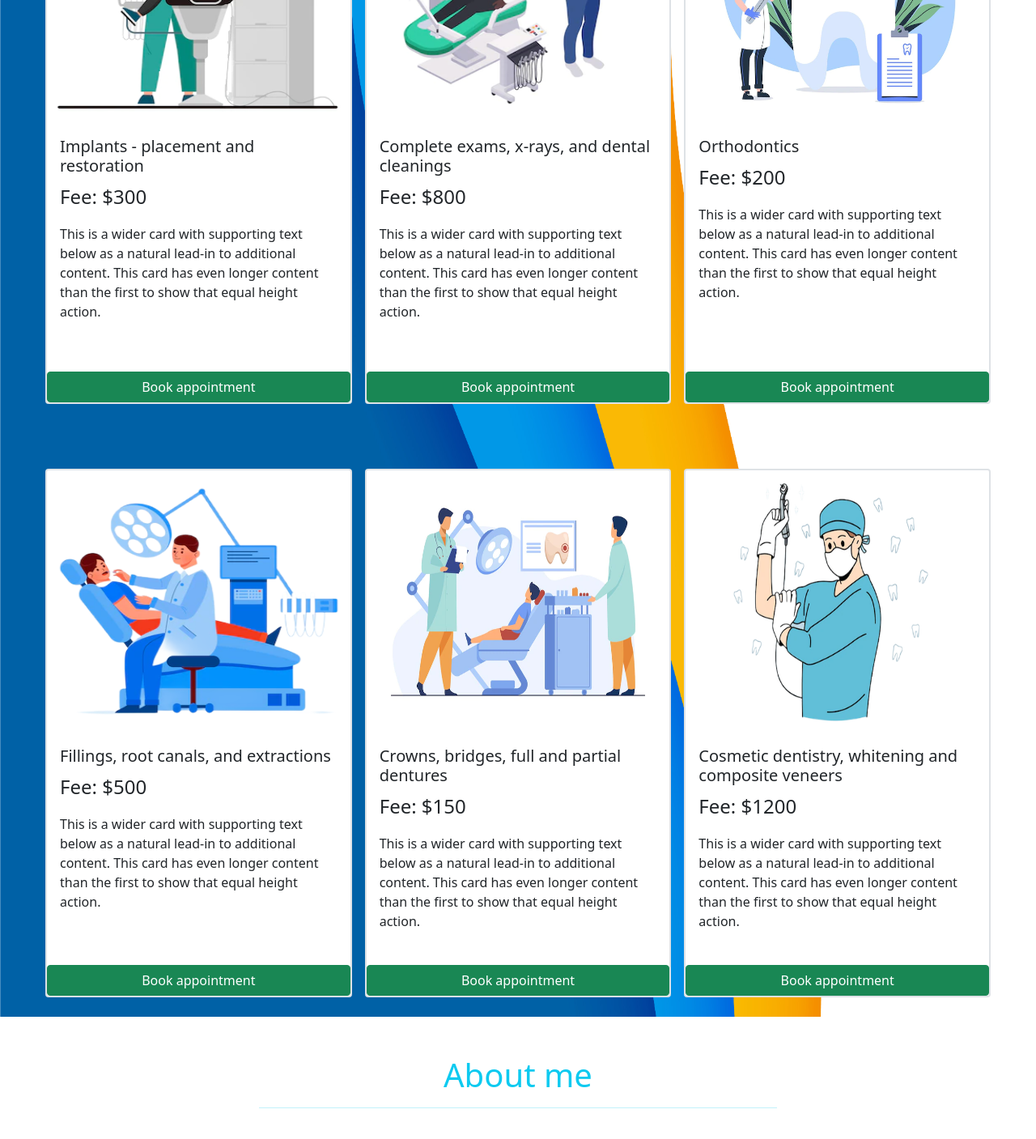
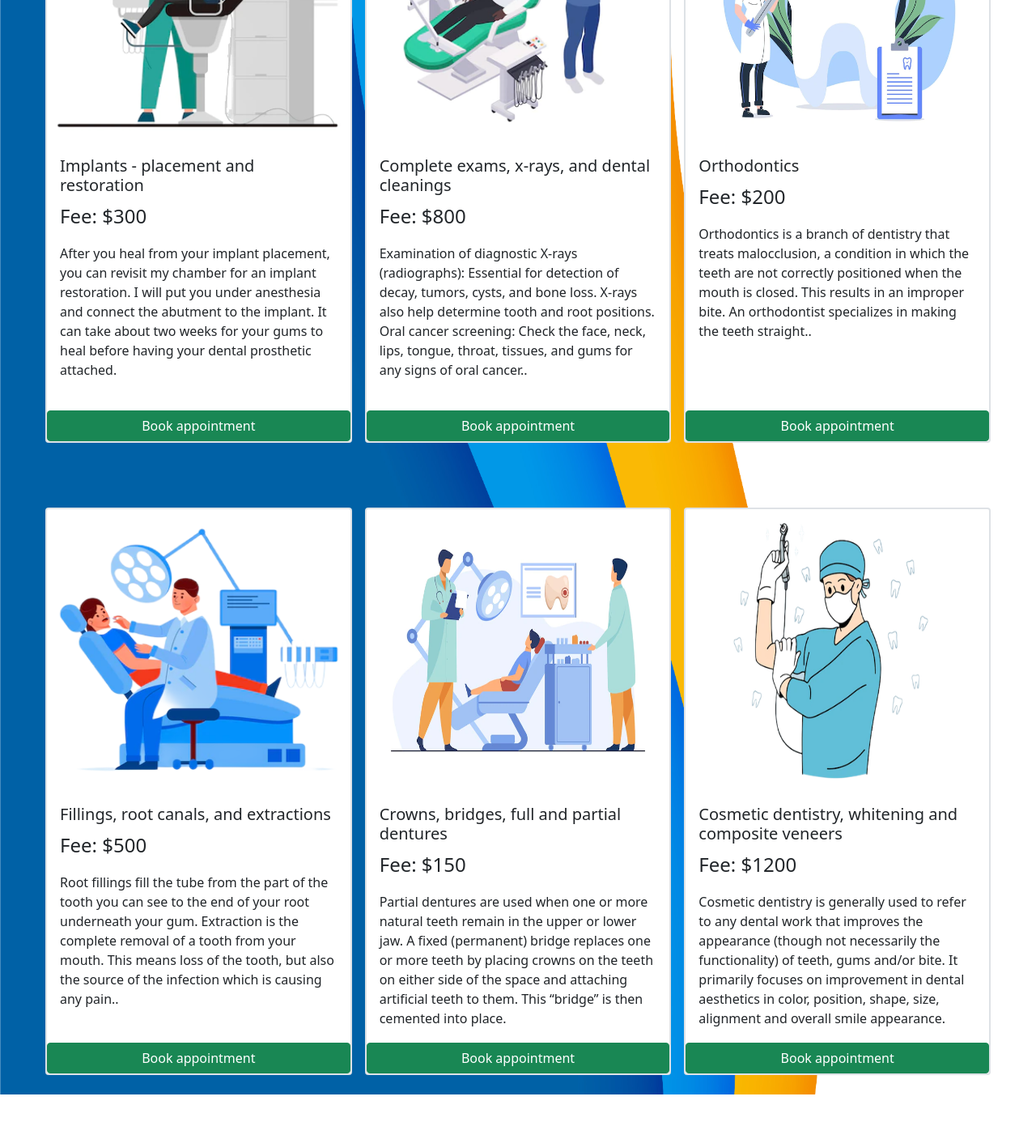
Before and after one commit to MdMehedi-Hasan/Dazzle-dentist, a React (Create React App) app: page / in a window 1280 px wide. Shown: the part 1420-2827 px from the top of the page at 81% size. Built offline with nearby package versions, Linux system fonts and the light colour scheme; no server answers; a web font is replaced by a local one.

Commit message:
meaningful text edited

```diff
--- a/src/Components/Pages/Home/Home.js
+++ b/src/Components/Pages/Home/Home.js
@@ -124,9 +124,7 @@ const Home = () => {
             <Card.Title>Implants - placement and restoration</Card.Title>
             <Card.Text className="fs-4">Fee: $300</Card.Text>
             <Card.Text>
-              This is a wider card with supporting text below as a natural
-              lead-in to additional content. This card has even longer content
-              than the first to show that equal height action.
+            After you heal from your implant placement, you can revisit my chamber for an implant restoration. I will put you under anesthesia and connect the abutment to the implant. It can take about two weeks for your gums to heal before having your dental prosthetic attached.
             </Card.Text>
           </Card.Body>
           <Button variant="success" as={Link} to="/checkout">
@@ -141,9 +139,7 @@ const Home = () => {
             </Card.Title>
             <Card.Text className="fs-4">Fee: $800</Card.Text>
             <Card.Text>
-              This is a wider card with supporting text below as a natural
-              lead-in to additional content. This card has even longer content
-              than the first to show that equal height action.
+            Examination of diagnostic X-rays (radiographs): Essential for detection of decay, tumors, cysts, and bone loss. X-rays also help determine tooth and root positions. Oral cancer screening: Check the face, neck, lips, tongue, throat, tissues, and gums for any signs of oral cancer..
             </Card.Text>
           </Card.Body>
           <Button variant="success" as={Link} to="/checkout">
@@ -156,9 +152,7 @@ const Home = () => {
             <Card.Title>Orthodontics</Card.Title>
             <Card.Text className="fs-4">Fee: $200</Card.Text>
             <Card.Text>
-              This is a wider card with supporting text below as a natural
-              lead-in to additional content. This card has even longer content
-              than the first to show that equal height action.
+            Orthodontics is a branch of dentistry that treats malocclusion, a condition in which the teeth are not correctly positioned when the mouth is closed. This results in an improper bite. An orthodontist specializes in making the teeth straight..
             </Card.Text>
           </Card.Body>
           <Button variant="success" as={Link} to="/checkout">
@@ -173,9 +167,7 @@ const Home = () => {
             <Card.Title>Fillings, root canals, and extractions</Card.Title>
             <Card.Text className="fs-4">Fee: $500</Card.Text>
             <Card.Text>
-              This is a wider card with supporting text below as a natural
-              lead-in to additional content. This card has even longer content
-              than the first to show that equal height action.
+            Root fillings fill the tube from the part of the tooth you can see to the end of your root underneath your gum. Extraction is the complete removal of a tooth from your mouth. This means loss of the tooth, but also the source of the infection which is causing any pain..
             </Card.Text>
           </Card.Body>
           <Button variant="success" as={Link} to="/checkout">
@@ -190,9 +182,7 @@ const Home = () => {
             </Card.Title>
             <Card.Text className="fs-4">Fee: $150</Card.Text>
             <Card.Text>
-              This is a wider card with supporting text below as a natural
-              lead-in to additional content. This card has even longer content
-              than the first to show that equal height action.
+            Partial dentures are used when one or more natural teeth remain in the upper or lower jaw. A fixed (permanent) bridge replaces one or more teeth by placing crowns on the teeth on either side of the space and attaching artificial teeth to them. This “bridge” is then cemented into place.
             </Card.Text>
           </Card.Body>
           <Button variant="success" as={Link} to="/checkout">
@@ -207,9 +197,7 @@ const Home = () => {
             </Card.Title>
             <Card.Text className="fs-4">Fee: $1200</Card.Text>
             <Card.Text>
-              This is a wider card with supporting text below as a natural
-              lead-in to additional content. This card has even longer content
-              than the first to show that equal height action.
+            Cosmetic dentistry is generally used to refer to any dental work that improves the appearance (though not necessarily the functionality) of teeth, gums and/or bite. It primarily focuses on improvement in dental aesthetics in color, position, shape, size, alignment and overall smile appearance.
             </Card.Text>
           </Card.Body>
           <Button variant="success" as={Link} to="/checkout">
--- a/src/Components/Pages/Register/Register.js
+++ b/src/Components/Pages/Register/Register.js
@@ -20,17 +20,20 @@ const Register = () => {
   const [signInWithGoogle, googleuser] = useSignInWithGoogle(auth);
   const [signInWithFacebook, fbuser] = useSignInWithFacebook(auth);
   const [signInWithGithub, gituser] = useSignInWithGithub(auth);
-  const [createUserWithEmailAndPassword] =
-    useCreateUserWithEmailAndPassword(auth,{sendEmailVerification:true});
+  const [createUserWithEmailAndPassword, newuser,
+    newloading,
+    newerror,] =
+    useCreateUserWithEmailAndPassword(auth, { sendEmailVerification: true });
+  console.log(newuser, newloading, newerror);
   const [user, loading] = useAuthState(auth);
   const navigate = useNavigate();
 
-  if (googleuser ||fbuser || gituser ||user) {
+  if (googleuser || fbuser || gituser || user || newuser) {
     navigate("/")
   }
   const handleSubmit = (e) => {
     e.preventDefault();
-    toast('Verification mail sent')
+    // toast('Verification mail sent');
     createUserWithEmailAndPassword(email, password);
   };
   return (
@@ -70,6 +73,7 @@ const Register = () => {
               required
             />
           </Form.Group>
+          <p className="text-danger">{newerror? newerror.message :''}</p>
           <Button
             className="w-100"
             variant="primary"
```
